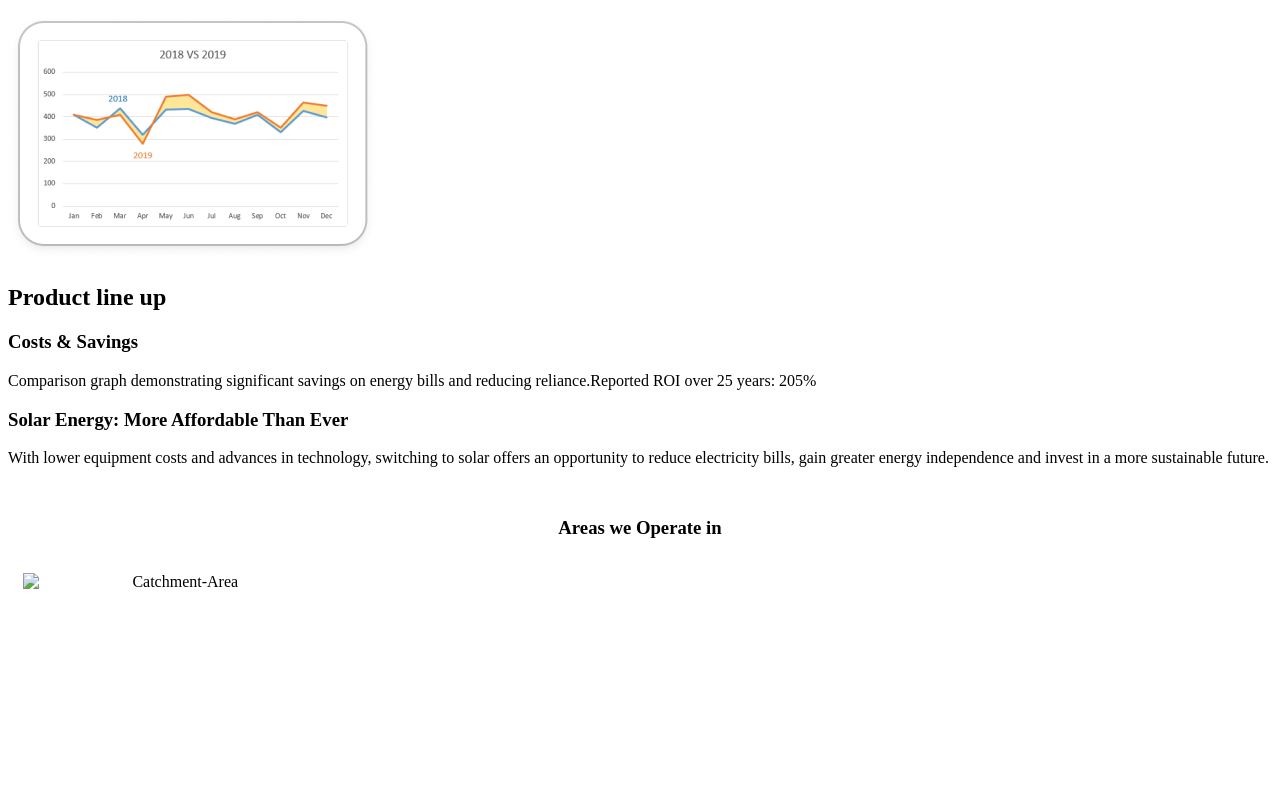
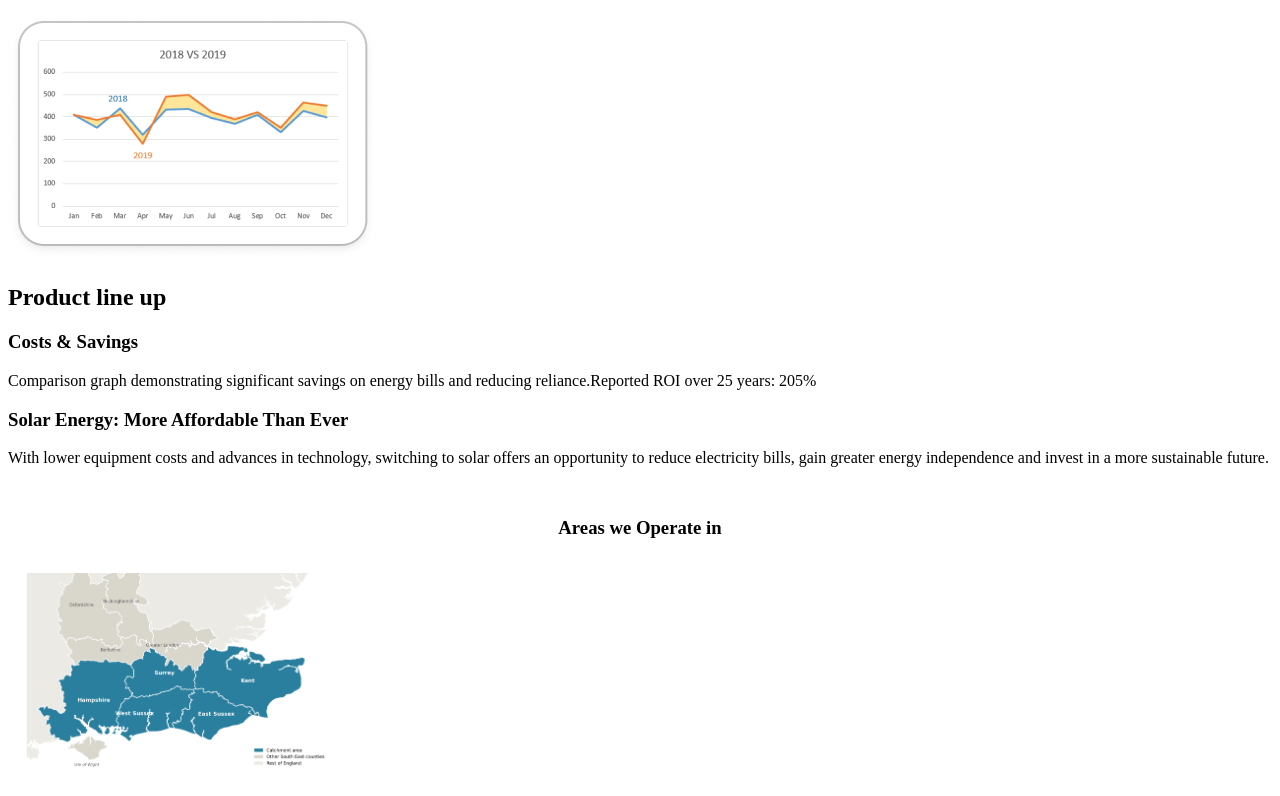
Before and after one commit to friedmandj7/Dashboard-Project, a plain HTML site: page business.html in a window 1280 px wide. Shown: the part 772-1568 px from the top of the page. Before the commit the page ends 1386 px from the top, so only its background shows below. Drawn offline with Linux system fonts and the light colour scheme.

Commit message:
got picture visable

```diff
--- a/business.html
+++ b/business.html
@@ -62,7 +62,7 @@
 
 <section class="area-coverage">
   <h3>Areas we Operate in</h3>
-<img id= "area-image" src="./assets/Catchment.png" alt="Catchment-Area">
+<img id= "area-image" src="./images/Catchment.png" alt="Catchment-Area">
 </section>
 
     </main>
```
